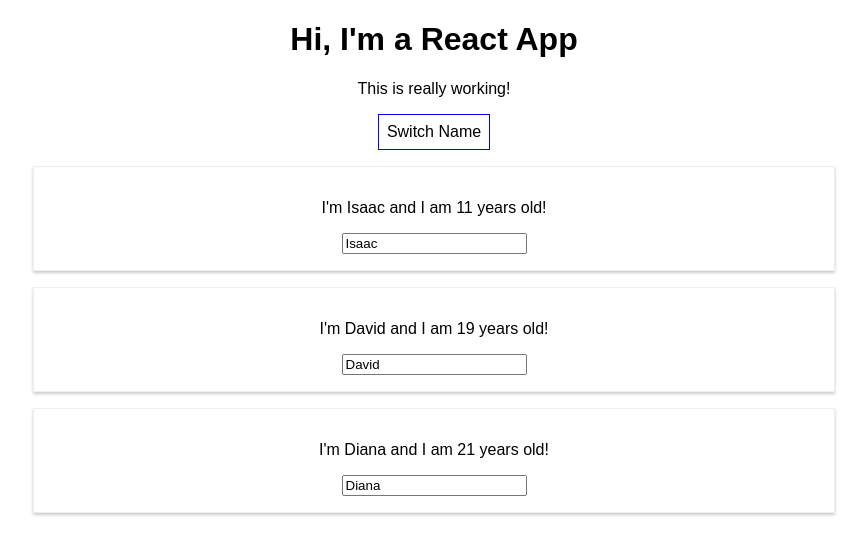
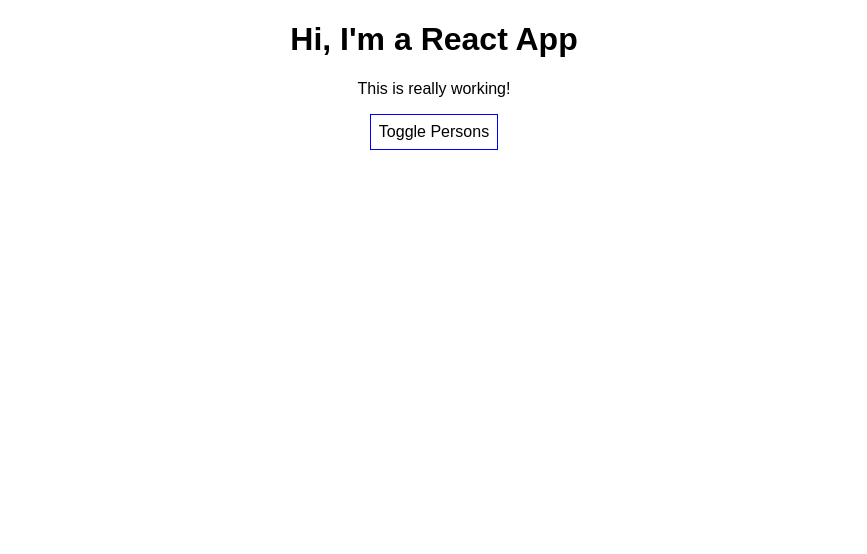
Before and after one commit to Isaac96SM/ReactAppGuide, a React (Create React App) app: page / in a window 1280 px wide. Shown: the top 554 px of the page, without its empty margins (206-1073 px from the left). Built offline with nearby package versions, Linux system fonts and the light colour scheme.

Commit message:
Generic event handlers

```diff
--- a/src/App.js
+++ b/src/App.js
@@ -5,31 +5,45 @@ import Person from './Person/Person.js';
 class App extends Component {
   state = {
     persons: [
-      { name: 'Isaac', age: Math.floor(Math.random() * 30), flag: true },
-      { name: 'David', age: Math.floor(Math.random() * 30), flag2: true },
-      { name: 'Diana', age: Math.floor(Math.random() * 30) }
+      { id: 'fdsfscvx', name: 'Isaac', age: 21 },
+      { id: 'dfsfgfvx', name: 'David', age: 28 },
+      { id: 'ghfrfhgf', name: 'Diana', age: 15 }
     ],
-    otherState: 'some other value'
+    otherState: 'some other value',
+    showPersons: false
   }
 
-  switchNameHandler = (newName) => {
-    this.setState( {
-      persons: [
-        { name: newName, age: Math.floor(Math.random() * 30), flag: true },
-        { name: 'David', age: Math.floor(Math.random() * 30), flag2: true },
-        { name: 'Diana', age: Math.floor(Math.random() * 30) }
-      ]
-    } );
+  deletePersonHandler = (personIndex) => {
+    //const persons = this.state.persons.slice();
+    const persons = [...this.state.persons];
+
+    persons.splice(personIndex, 1);
+
+    this.setState({persons: persons});
   }
 
-  nameChangedHandler = (event) => {
-    this.setState( {
-      persons: [
-        { name: 'Max', age: Math.floor(Math.random() * 30), flag: true },
-        { name: event.target.value, age: Math.floor(Math.random() * 30), flag2: true },
-        { name: 'Diana', age: Math.floor(Math.random() * 30) }
-      ]
-    } );
+  nameChangedHandler = (event, id) => {
+    const personIndex = this.state.persons.findIndex(p => {
+      return p.id === id;
+    });
+
+    const person = {
+      ...this.state.persons[personIndex]
+    };
+
+    //const person = Object.assign({}, this.state.person[personIndex]);
+
+    person.name = event.target.value;
+
+    const persons = [...this.state.persons];
+    persons[personIndex] = person;
+
+    this.setState({persons: persons});
+  }
+
+  togglePersonsHandler = () => {
+    const doesShow = this.state.showPersons;
+    this.setState({showPersons: !doesShow});
   }
 
   render() {
@@ -41,22 +55,35 @@ class App extends Component {
       cursor: 'pointer',
     };
 
+    let persons = null;
+
+    if (this.state.showPersons) {
+      persons = (
+        <div>
+          {this.state.persons.map((person, index) => {
+            return (
+              <Person
+                key={person.id}
+                name={person.name}
+                age={person.age}
+                click={() => this.deletePersonHandler(index)}
+                changed={(event) => this.nameChangedHandler(event, person.id)}
+              />
+            );
+          })}
+        </div>
+      );
+    }
+
     return (
       <div className="App">
         <h1>Hi, I'm a React App</h1>
         <p>This is really working!</p>
         <button
           style={style}
-          onClick={() => {this.switchNameHandler('Caracola')}} >Switch Name</button>
-        {this.state.persons.map((element, index) => {
-          return (
-            <Person
-              name={element.name}
-              age={element.age}
-              click={element.flag ? this.switchNameHandler.bind(this, 'Caracola'): null}
-              changed={element.flag2 ? this.nameChangedHandler: null} />);
-        })}
-
+          onClick={this.togglePersonsHandler} >Toggle Persons
+        </button>
+        {persons}
       </div>
     );
     // return React.createElement('div', {className: 'App'}, React.createElement('h1', null, 'Does this work now?'));
```
